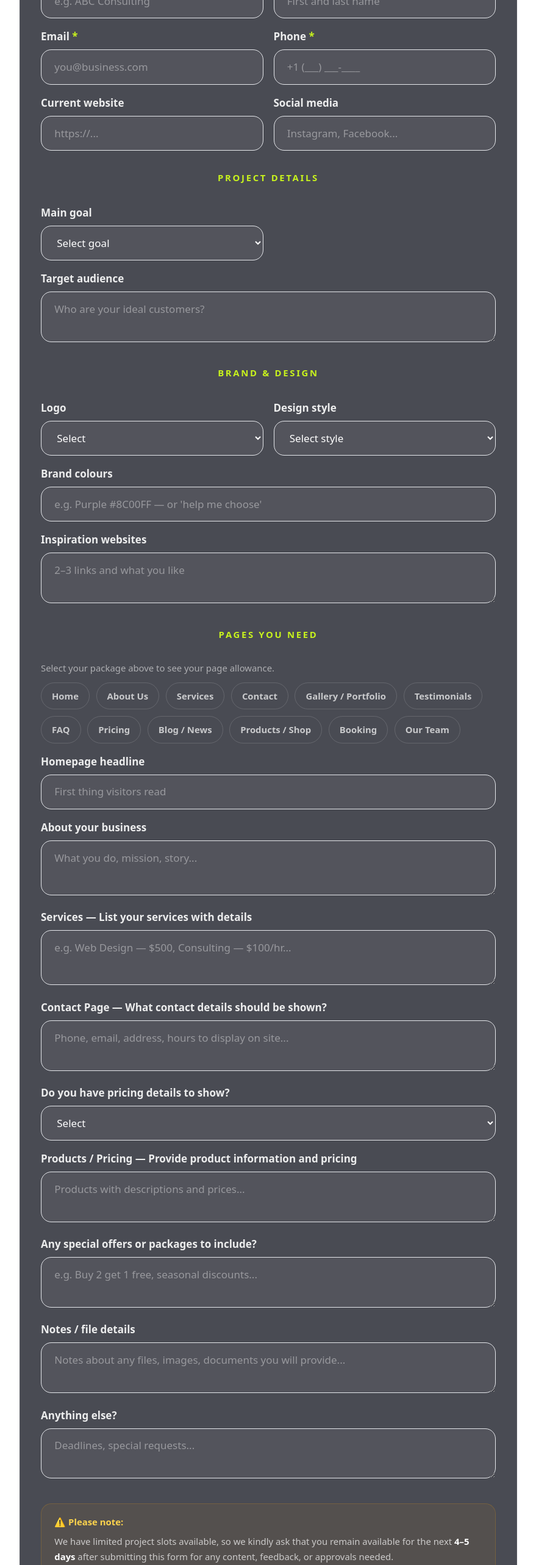
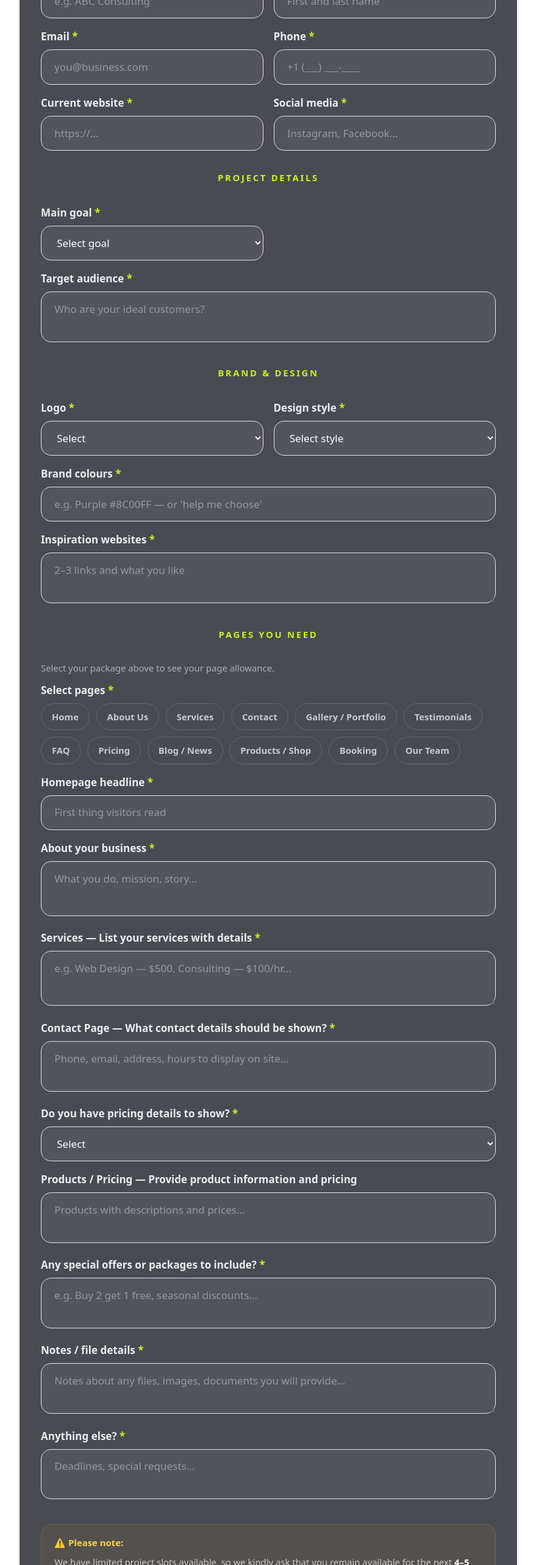
Before and after one commit to BizzOne-Digital/Bizzoneform, a Next.js app: page / in a window 1280 px wide. Shown: the part 3066-5632 px from the top of the page at 61% size, without its empty margins (200-1079 px from the left). Built offline with nearby package versions, Linux system fonts and the light colour scheme.

Commit message:
delete option

```diff
--- a/src/components/LeadForm.tsx
+++ b/src/components/LeadForm.tsx
@@ -99,10 +99,46 @@ export default function LeadForm() {
   const selectedPkg = PACKAGES.find((p) => p.id === selectedPkgId);
 
   const submit = async () => {
+    // Package validation
     if (!selectedPkgId) { setStatus("error"); setErr("Please select your package first."); return; }
+
+    // Business details validation
     if (!f.business || !f.name || !f.email || !f.phone) {
-      setStatus("error"); setErr("Please fill in your business, name, email and phone."); return;
+      setStatus("error"); setErr("Please fill in all your business details (Business name, Contact person, Email, Phone)."); return;
     }
+    if (!f.site) { setStatus("error"); setErr("Please enter your current website."); return; }
+    if (!f.social) { setStatus("error"); setErr("Please enter your social media handles."); return; }
+
+    // Project details validation
+    if (!f.goal) { setStatus("error"); setErr("Please select your main business goal."); return; }
+    if (!f.audience) { setStatus("error"); setErr("Please describe your target audience."); return; }
+
+    // Brand & Design validation
+    if (!f.logo) { setStatus("error"); setErr("Please select a logo option."); return; }
+    if (!f.style) { setStatus("error"); setErr("Please select a design style."); return; }
+    if (!f.colors) { setStatus("error"); setErr("Please enter your brand colours."); return; }
+    if (!f.inspo) { setStatus("error"); setErr("Please provide inspiration websites (2-3 links)."); return; }
+
+    // Pages validation
+    if (f.pages.length === 0) { setStatus("error"); setErr("Please select at least one page for your website."); return; }
+    if (!f.headline) { setStatus("error"); setErr("Please enter your homepage headline."); return; }
+    if (!f.about) { setStatus("error"); setErr("Please describe your business."); return; }
+
+    // Services & Contact validation
+    if (!f.servicesList) { setStatus("error"); setErr("Please list your services with details."); return; }
+    if (!f.contactPageInfo) { setStatus("error"); setErr("Please provide contact page information."); return; }
+
+    // Pricing validation
+    if (!f.hasPricing) { setStatus("error"); setErr("Please select a pricing option."); return; }
+    if ((f.hasPricing === "Yes — display prices" || f.hasPricing === "Starting price range only") && !f.pricingDetails) {
+      setStatus("error"); setErr("Please provide your pricing details."); return;
+    }
+
+    // Additional details validation
+    if (!f.specialOffers) { setStatus("error"); setErr("Please enter your special offers or packages information."); return; }
+    if (!f.fileDetails) { setStatus("error"); setErr("Please provide notes or file details information."); return; }
+    if (!f.notes) { setStatus("error"); setErr("Please provide any additional notes or requirements."); return; }
+
     setStatus("sending"); setErr("");
     try {
       const addonLabels = addons.map((id) => ADDONS.find((a) => a.id === id)?.label || id);
@@ -245,25 +281,25 @@ export default function LeadForm() {
             <div><label className={labelCls}>Contact person <span className="text-brand-mint">*</span></label><input className={field} value={f.name} onChange={(e) => set("name", e.target.value)} placeholder="First and last name" /></div>
             <div><label className={labelCls}>Email <span className="text-brand-mint">*</span></label><input type="email" className={field} value={f.email} onChange={(e) => set("email", e.target.value)} placeholder="you@business.com" /></div>
             <div><label className={labelCls}>Phone <span className="text-brand-mint">*</span></label><input type="tel" className={field} value={f.phone} onChange={(e) => set("phone", e.target.value)} placeholder="+1 (___) ___-____" /></div>
-            <div><label className={labelCls}>Current website</label><input type="url" className={field} value={f.site} onChange={(e) => set("site", e.target.value)} placeholder="https://..." /></div>
-            <div><label className={labelCls}>Social media</label><input className={field} value={f.social} onChange={(e) => set("social", e.target.value)} placeholder="Instagram, Facebook..." /></div>
+            <div><label className={labelCls}>Current website <span className="text-brand-mint">*</span></label><input type="url" className={field} value={f.site} onChange={(e) => set("site", e.target.value)} placeholder="https://..." /></div>
+            <div><label className={labelCls}>Social media <span className="text-brand-mint">*</span></label><input className={field} value={f.social} onChange={(e) => set("social", e.target.value)} placeholder="Instagram, Facebook..." /></div>
           </div>
 
           {/* ── Project ── */}
           <Divider>Project Details</Divider>
           <div className="grid gap-4 sm:grid-cols-2">
-            <div><label className={labelCls}>Main goal</label><Select value={f.goal} onChange={(v) => set("goal", v)} placeholder="Select goal" options={GOALS} /></div>
+            <div><label className={labelCls}>Main goal <span className="text-brand-mint">*</span></label><Select value={f.goal} onChange={(v) => set("goal", v)} placeholder="Select goal" options={GOALS} /></div>
           </div>
-          <div className="mt-4"><label className={labelCls}>Target audience</label><textarea className={`${field} min-h-[80px] resize-y`} value={f.audience} onChange={(e) => set("audience", e.target.value)} placeholder="Who are your ideal customers?" /></div>
+          <div className="mt-4"><label className={labelCls}>Target audience <span className="text-brand-mint">*</span></label><textarea className={`${field} min-h-[80px] resize-y`} value={f.audience} onChange={(e) => set("audience", e.target.value)} placeholder="Who are your ideal customers?" /></div>
 
           {/* ── Brand ── */}
           <Divider>Brand &amp; Design</Divider>
           <div className="grid gap-4 sm:grid-cols-2">
-            <div><label className={labelCls}>Logo</label><Select value={f.logo} onChange={(v) => set("logo", v)} placeholder="Select" options={LOGO_OPTS} /></div>
-            <div><label className={labelCls}>Design style</label><Select value={f.style} onChange={(v) => set("style", v)} placeholder="Select style" options={STYLES} /></div>
+            <div><label className={labelCls}>Logo <span className="text-brand-mint">*</span></label><Select value={f.logo} onChange={(v) => set("logo", v)} placeholder="Select" options={LOGO_OPTS} /></div>
+            <div><label className={labelCls}>Design style <span className="text-brand-mint">*</span></label><Select value={f.style} onChange={(v) => set("style", v)} placeholder="Select style" options={STYLES} /></div>
           </div>
-          <div className="mt-4"><label className={labelCls}>Brand colours</label><input className={field} value={f.colors} onChange={(e) => set("colors", e.target.value)} placeholder="e.g. Purple #8C00FF — or 'help me choose'" /></div>
-          <div className="mt-4"><label className={labelCls}>Inspiration websites</label><textarea className={`${field} min-h-[80px] resize-y`} value={f.inspo} onChange={(e) => set("inspo", e.target.value)} placeholder="2–3 links and what you like" /></div>
+          <div className="mt-4"><label className={labelCls}>Brand colours <span className="text-brand-mint">*</span></label><input className={field} value={f.colors} onChange={(e) => set("colors", e.target.value)} placeholder="e.g. Purple #8C00FF — or 'help me choose'" /></div>
+          <div className="mt-4"><label className={labelCls}>Inspiration websites <span className="text-brand-mint">*</span></label><textarea className={`${field} min-h-[80px] resize-y`} value={f.inspo} onChange={(e) => set("inspo", e.target.value)} placeholder="2–3 links and what you like" /></div>
 
           {/* ── Pages ── */}
           <Divider>Pages You Need</Divider>
@@ -273,20 +309,21 @@ export default function LeadForm() {
               ? `Your ${selectedPkg.name} plan includes up to ${selectedPkg.pages} pages. Extra pages are available as an add-on.`
               : "Select your package above to see your page allowance."}
           </p>
+          <label className={labelCls}>Select pages <span className="text-brand-mint">*</span></label>
           <Pills options={PAGES} selected={f.pages} onToggle={togglePage} />
 
-          <div className="mt-4"><label className={labelCls}>Homepage headline</label><input className={field} value={f.headline} onChange={(e) => set("headline", e.target.value)} placeholder="First thing visitors read" /></div>
-          <div className="mt-4"><label className={labelCls}>About your business</label><textarea className={`${field} min-h-[90px] resize-y`} value={f.about} onChange={(e) => set("about", e.target.value)} placeholder="What you do, mission, story..." /></div>
-          <div className="mt-4"><label className={labelCls}>Services — List your services with details</label><textarea className={`${field} min-h-[90px] resize-y`} value={f.servicesList} onChange={(e) => set("servicesList", e.target.value)} placeholder="e.g. Web Design — $500, Consulting — $100/hr..." /></div>
-          <div className="mt-4"><label className={labelCls}>Contact Page — What contact details should be shown?</label><textarea className={`${field} min-h-[70px] resize-y`} value={f.contactPageInfo} onChange={(e) => set("contactPageInfo", e.target.value)} placeholder="Phone, email, address, hours to display on site..." /></div>
-          <div className="mt-4"><label className={labelCls}>Do you have pricing details to show?</label><Select value={f.hasPricing} onChange={(v) => set("hasPricing", v)} placeholder="Select" options={["Yes — display prices", "No — contact for pricing", "Starting price range only"]} /></div>
+          <div className="mt-4"><label className={labelCls}>Homepage headline <span className="text-brand-mint">*</span></label><input className={field} value={f.headline} onChange={(e) => set("headline", e.target.value)} placeholder="First thing visitors read" /></div>
+          <div className="mt-4"><label className={labelCls}>About your business <span className="text-brand-mint">*</span></label><textarea className={`${field} min-h-[90px] resize-y`} value={f.about} onChange={(e) => set("about", e.target.value)} placeholder="What you do, mission, story..." /></div>
+          <div className="mt-4"><label className={labelCls}>Services — List your services with details <span className="text-brand-mint">*</span></label><textarea className={`${field} min-h-[90px] resize-y`} value={f.servicesList} onChange={(e) => set("servicesList", e.target.value)} placeholder="e.g. Web Design — $500, Consulting — $100/hr..." /></div>
+          <div className="mt-4"><label className={labelCls}>Contact Page — What contact details should be shown? <span className="text-brand-mint">*</span></label><textarea className={`${field} min-h-[70px] resize-y`} value={f.contactPageInfo} onChange={(e) => set("contactPageInfo", e.target.value)} placeholder="Phone, email, address, hours to display on site..." /></div>
+          <div className="mt-4"><label className={labelCls}>Do you have pricing details to show? <span className="text-brand-mint">*</span></label><Select value={f.hasPricing} onChange={(v) => set("hasPricing", v)} placeholder="Select" options={["Yes — display prices", "No — contact for pricing", "Starting price range only"]} /></div>
           {f.hasPricing === "Yes — display prices" || f.hasPricing === "Starting price range only" ? (
-            <div className="mt-4"><label className={labelCls}>If yes, please provide the pricing details</label><textarea className={`${field} min-h-[80px] resize-y`} value={f.pricingDetails} onChange={(e) => set("pricingDetails", e.target.value)} placeholder="List your prices or price ranges..." /></div>
+            <div className="mt-4"><label className={labelCls}>If yes, please provide the pricing details <span className="text-brand-mint">*</span></label><textarea className={`${field} min-h-[80px] resize-y`} value={f.pricingDetails} onChange={(e) => set("pricingDetails", e.target.value)} placeholder="List your prices or price ranges..." /></div>
           ) : null}
           <div className="mt-4"><label className={labelCls}>Products / Pricing — Provide product information and pricing</label><textarea className={`${field} min-h-[80px] resize-y`} value={f.pricingDetails} onChange={(e) => set("pricingDetails", e.target.value)} placeholder="Products with descriptions and prices..." /></div>
-          <div className="mt-4"><label className={labelCls}>Any special offers or packages to include?</label><textarea className={`${field} min-h-[70px] resize-y`} value={f.specialOffers} onChange={(e) => set("specialOffers", e.target.value)} placeholder="e.g. Buy 2 get 1 free, seasonal discounts..." /></div>
-          <div className="mt-4"><label className={labelCls}>Notes / file details</label><textarea className={`${field} min-h-[70px] resize-y`} value={f.fileDetails} onChange={(e) => set("fileDetails", e.target.value)} placeholder="Notes about any files, images, documents you will provide..." /></div>
-          <div className="mt-4"><label className={labelCls}>Anything else?</label><textarea className={`${field} min-h-[80px] resize-y`} value={f.notes} onChange={(e) => set("notes", e.target.value)} placeholder="Deadlines, special requests..." /></div>
+          <div className="mt-4"><label className={labelCls}>Any special offers or packages to include? <span className="text-brand-mint">*</span></label><textarea className={`${field} min-h-[70px] resize-y`} value={f.specialOffers} onChange={(e) => set("specialOffers", e.target.value)} placeholder="e.g. Buy 2 get 1 free, seasonal discounts..." /></div>
+          <div className="mt-4"><label className={labelCls}>Notes / file details <span className="text-brand-mint">*</span></label><textarea className={`${field} min-h-[70px] resize-y`} value={f.fileDetails} onChange={(e) => set("fileDetails", e.target.value)} placeholder="Notes about any files, images, documents you will provide..." /></div>
+          <div className="mt-4"><label className={labelCls}>Anything else? <span className="text-brand-mint">*</span></label><textarea className={`${field} min-h-[80px] resize-y`} value={f.notes} onChange={(e) => set("notes", e.target.value)} placeholder="Deadlines, special requests..." /></div>
 
           {status === "error" && <p className="mt-5 rounded-xl border border-red-400/30 bg-red-400/10 px-4 py-3 text-base text-red-300">{err}</p>}
 
```
Also changed, not shown: src/app/api/submissions/route.ts (+19 -2 lines), src/app/dashboard/client.tsx (+42 -1 lines).
